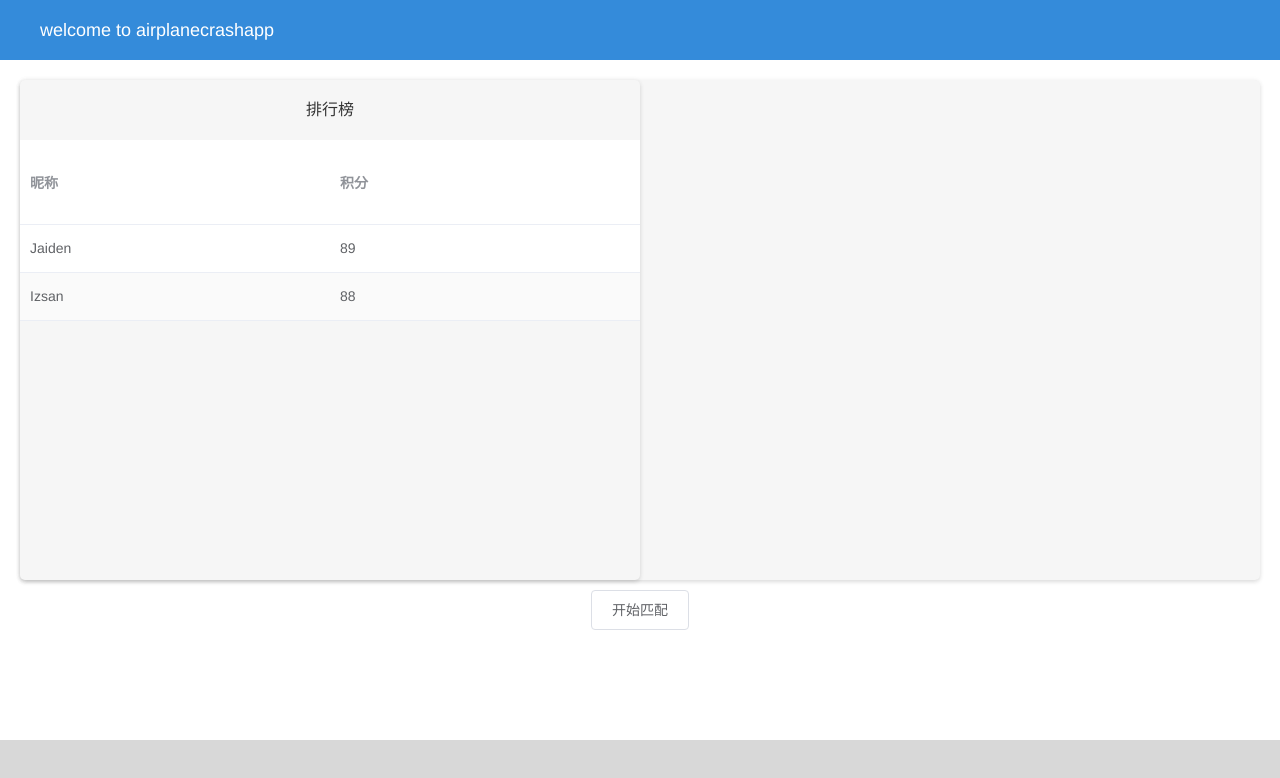
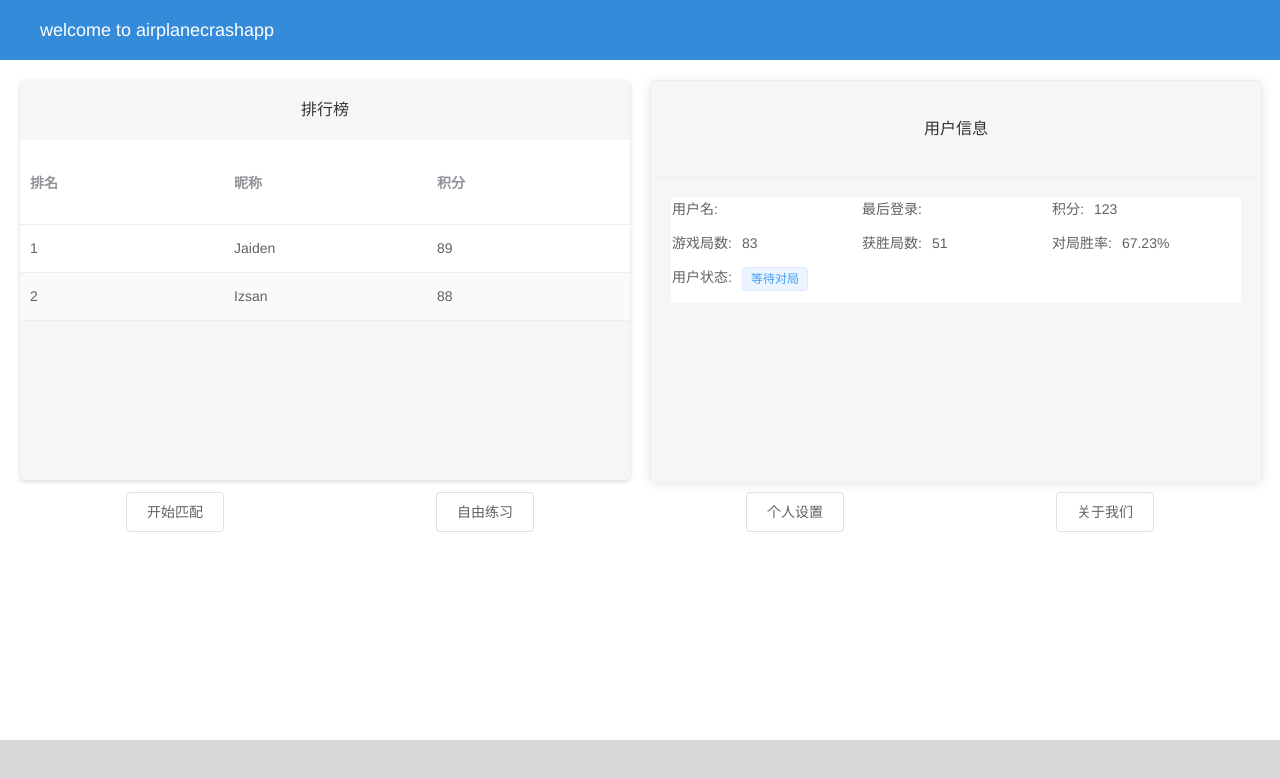
Before and after one commit to JaidenZ/airplanecrashapp, a Vue app: page /Home in a window 1280 px wide. Shown: the top 778 px of the page. Built offline with nearby package versions, Linux system fonts and the light colour scheme; no server answers.

Commit message:
主页更新

```diff
--- a/src/components/Rank.vue
+++ b/src/components/Rank.vue
@@ -5,6 +5,10 @@
       :data="RankUser"
       stripe=true
       style="width: 100%">
+            <el-table-column
+        prop="rank"
+        label="排名">
+      </el-table-column>
       <el-table-column
         prop="nickname"
         label="昵称">
@@ -23,7 +27,7 @@
   margin: 0 auto;
   padding:0px;
   width: 100%;
-  height: 500px;
+  height: 400px;
   border-radius: 5px;
   background: #f6f6f6;
   box-shadow: 0 2px 4px rgba(0, 0, 0, .12), 0 0 6px rgba(0, 0, 0, .04)
--- a/src/components/UserView.vue
+++ b/src/components/UserView.vue
@@ -1,28 +1,43 @@
 <template>
-    <div class="userCard">
-
+  <el-card class="box-card">
+    <div slot="header" class="clearfix">
+      <span>用户信息</span>
     </div>
+    <el-descriptions>
+      <el-descriptions-item label="用户名">
+        {{ this.$store.getters.currentUser.NickName }}</el-descriptions-item
+      >
+      <el-descriptions-item label="最后登录">
+        {{ this.$store.getters.currentUser.NickName }}</el-descriptions-item
+      >
+      <el-descriptions-item label="积分">123</el-descriptions-item>
+      <el-descriptions-item label="游戏局数">83</el-descriptions-item>
+      <el-descriptions-item label="获胜局数">51</el-descriptions-item>
+      <el-descriptions-item label="对局胜率">67.23%</el-descriptions-item>
+      <el-descriptions-item label="用户状态">
+        <el-tag size="small">等待对局</el-tag>
+      </el-descriptions-item>
+    </el-descriptions>
+  </el-card>
 </template>
 
 <style scoped>
-.userCard{
+.box-card {
   margin: 0 auto;
-  padding:0px;
+  padding: 0px;
   width: 100%;
-  height: 500px;
+  height: 400px;
   border-radius: 5px;
   background: #f6f6f6;
-  box-shadow: 0 2px 4px rgba(0, 0, 0, .12), 0 0 6px rgba(0, 0, 0, .04)
+  box-shadow: 0 2px 4px rgba(0, 0, 0, 0.12), 0 0 6px rgba(0, 0, 0, 0.04);
 }
-
-
 </style>
 
 <script>
 export default {
-  name: 'UserView',
+  name: "UserView",
   props: {
-    RankUser: Object
-  }
-}
+    RankUser: Object,
+  },
+};
 </script>
--- a/src/views/Home.vue
+++ b/src/views/Home.vue
@@ -18,12 +18,33 @@
         :element-loading-text="gameloadingtext"
         class="gamecaptrue"
       >
-       <rank :RankUser="rankUser" style="width:50%; float:left"/>
-       <userview style="width:50% float:right"/>
-       <div style="clear:bouth"></div>
-        <el-button v-if="this.gameStatus == 0" @click="startGame"
-          >开始匹配</el-button
-        >
+        <el-row :gutter="20">
+          <el-col :span="12"><rank :RankUser="rankUser" /></el-col>
+          <el-col :span="12"><userview /></el-col>
+        </el-row>
+        <el-row>
+          <el-col :span="6" >
+            <el-button v-if="this.gameStatus == 0" @click="startGame"
+            >开始匹配</el-button
+          >
+          </el-col>
+          <el-col :span="6" >
+            <el-button v-if="this.gameStatus == 0" @click="startGame"
+            >自由练习</el-button
+          >
+          </el-col>
+          <el-col :span="6" >
+            <el-button v-if="this.gameStatus == 0" @click="startGame"
+            >个人设置</el-button
+          >
+          </el-col>
+          <el-col :span="6" >
+            <el-button v-if="this.gameStatus == 0" @click="startGame"
+            >关于我们</el-button
+          >
+          </el-col>
+
+        </el-row>
       </div>
       <div
         v-if="this.gameStatus == 1"
@@ -73,15 +94,23 @@
 .gamenormal {
   background-color: white;
 }
+
+.controlList {
+  width: 50%;
+  height: 10px;
+  border: 1px solid black;
+  margin: 0px auto;
+  padding: 0 auto;
+}
 </style>
 
 <script>
 import webheader from "../components/WebHeader.vue";
-import rank from "../components/Rank.vue"
-import userview from "../components/UserView.vue"
+import rank from "../components/Rank.vue";
+import userview from "../components/UserView.vue";
 
 export default {
-  components: { webheader,rank,userview },
+  components: { webheader, rank, userview },
   name: "Home",
   data() {
     return {
@@ -90,7 +119,7 @@ export default {
       gameStatus: 0,
       gameloading: false,
       gameloadingtext: "",
-      rankUser: new Array()
+      rankUser: new Array(),
     };
   },
   created() {
@@ -107,9 +136,8 @@ export default {
       //}, 2000);
     }
 
-
-    this.rankUser.push({nickname:"Jaiden",score:89});
-    this.rankUser.push({nickname:"Izsan",score:88});
+    this.rankUser.push({ rank: 1, nickname: "Jaiden", score: 89 });
+    this.rankUser.push({ rank: 2, nickname: "Izsan", score: 88 });
   },
   methods: {
     startGame() {
```
